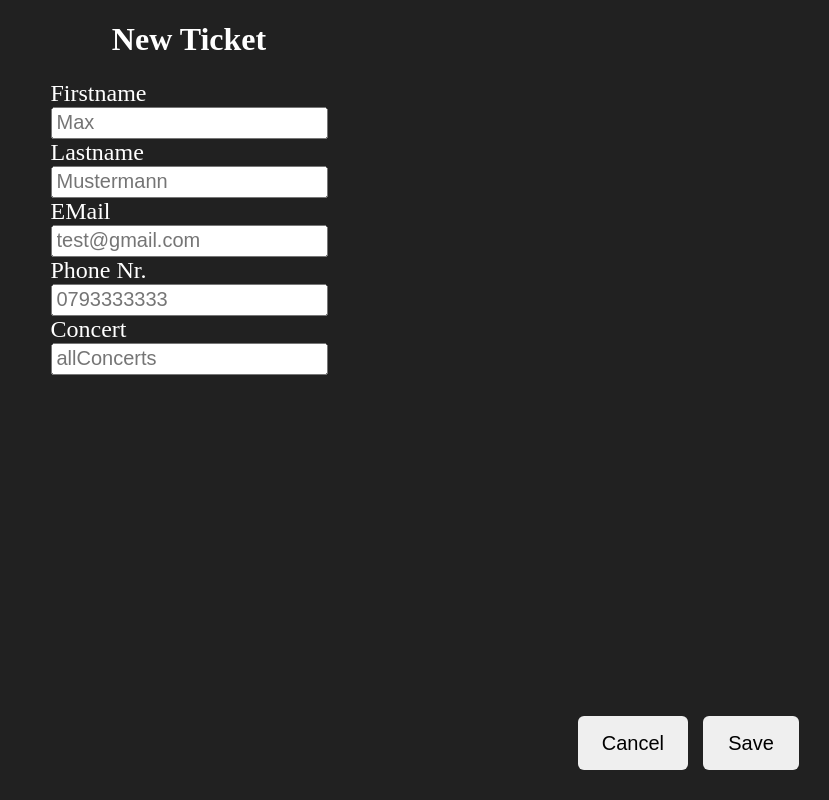
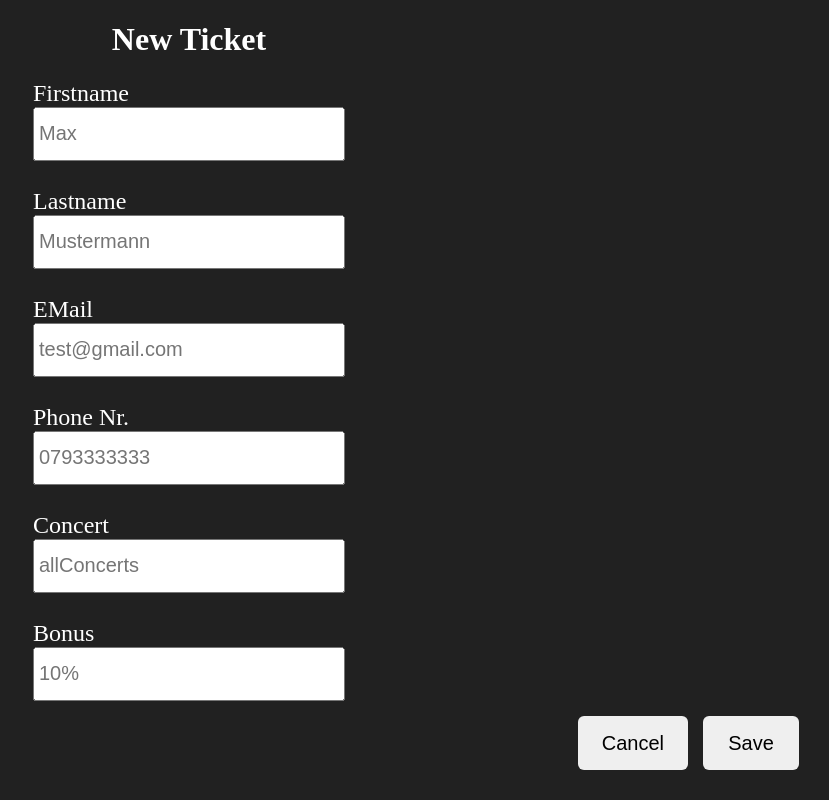
Before and after one commit to noah495/UeK307, an Angular app in the folder frontend/: page / in a window 1280 px wide. Shown: the whole page, without its empty margins (451-1280 px from the left). Built offline with nearby package versions, Linux system fonts and the light colour scheme.

Commit message:
add bonus

```diff
--- a/frontend/src/app/ticket-form/ticket-form.component.html
+++ b/frontend/src/app/ticket-form/ticket-form.component.html
@@ -4,22 +4,26 @@
     <mat-label>Firstname</mat-label>
     <br>
     <input matInput placeholder="Max">
-    <br>
+    <br><br>
     <mat-label>Lastname</mat-label>
     <br>
     <input matInput placeholder="Mustermann">
-    <br>
+    <br><br>
     <mat-label>EMail</mat-label>
     <br>
     <input matInput placeholder="test@gmail.com">
-    <br>
+    <br><br>
     <mat-label>Phone Nr.</mat-label>
     <br>
     <input matInput placeholder="0793333333">
-    <br>
+    <br><br>
     <mat-label>Concert</mat-label>
     <br>
     <input matInput placeholder="allConcerts">
+    <br><br>
+    <mat-label>Bonus</mat-label>
+    <br>
+    <input matInput placeholder="10%">
   </div>
 </form>
 
--- a/frontend/src/app/ticket-form/ticket-form.component.scss
+++ b/frontend/src/app/ticket-form/ticket-form.component.scss
@@ -15,3 +15,7 @@ h1 {
 .buttonCancel {
   margin-right: 10px;
 }
+input {
+  height: 30px;
+  width: 200px;
+}
```
